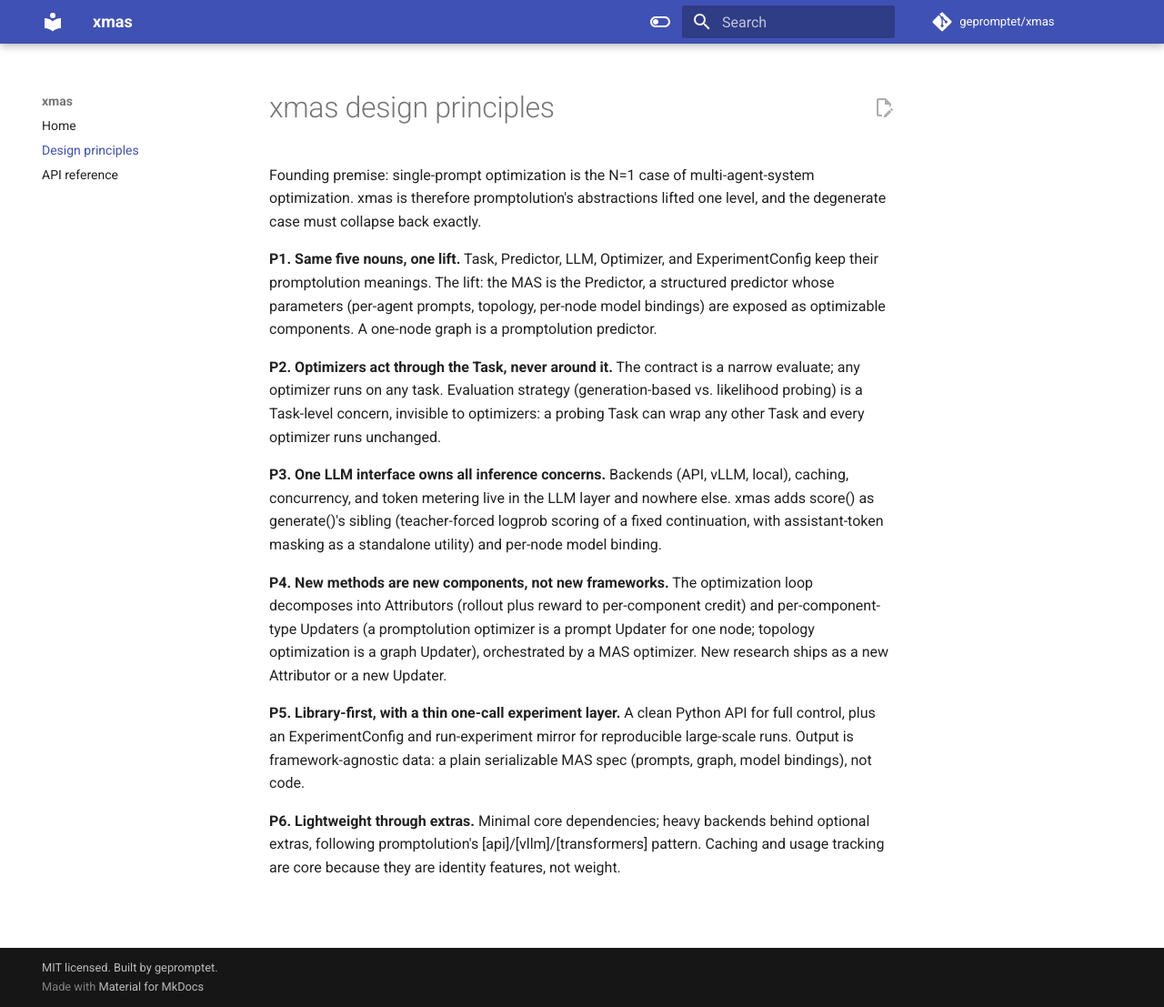
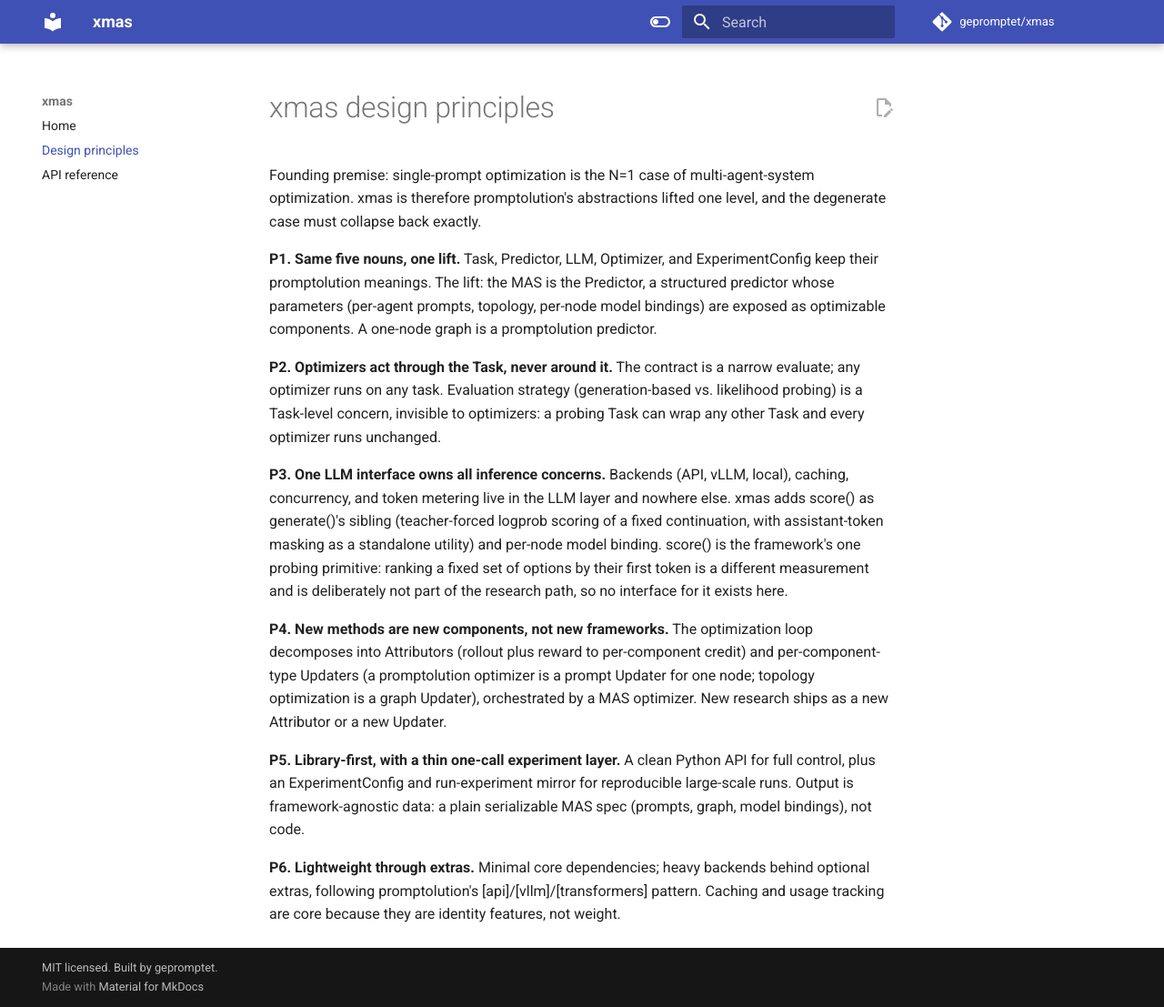
Before and after one commit to AlexisN2002/xmas, an MkDocs documentation site: the page built from docs/design-principles.md, in a window 1280 px wide and 1107 px high. Shown: the whole window at 91% size. Built offline with MkDocs 1.6.1 and Material for MkDocs 9.7.7, drawn with Linux system fonts in a browser that asks for light colours; comment, search, counter and statistics services are not loaded.

Commit message:
docs: name score() as P3's one probing primitive (#13)
Records that teacher-forced continuation scoring is the framework's only
probing primitive, and that first-token option ranking is a different
measurement deliberately kept off the research path, so nobody later reads
the absence of an interface for it as an oversight.

```diff
--- a/docs/design-principles.md
+++ b/docs/design-principles.md
@@ -6,7 +6,7 @@ Founding premise: single-prompt optimization is the N=1 case of multi-agent-syst
 
 **P2. Optimizers act through the Task, never around it.** The contract is a narrow evaluate; any optimizer runs on any task. Evaluation strategy (generation-based vs. likelihood probing) is a Task-level concern, invisible to optimizers: a probing Task can wrap any other Task and every optimizer runs unchanged.
 
-**P3. One LLM interface owns all inference concerns.** Backends (API, vLLM, local), caching, concurrency, and token metering live in the LLM layer and nowhere else. xmas adds score() as generate()'s sibling (teacher-forced logprob scoring of a fixed continuation, with assistant-token masking as a standalone utility) and per-node model binding.
+**P3. One LLM interface owns all inference concerns.** Backends (API, vLLM, local), caching, concurrency, and token metering live in the LLM layer and nowhere else. xmas adds score() as generate()'s sibling (teacher-forced logprob scoring of a fixed continuation, with assistant-token masking as a standalone utility) and per-node model binding. score() is the framework's one probing primitive: ranking a fixed set of options by their first token is a different measurement and is deliberately not part of the research path, so no interface for it exists here.
 
 **P4. New methods are new components, not new frameworks.** The optimization loop decomposes into Attributors (rollout plus reward to per-component credit) and per-component-type Updaters (a promptolution optimizer is a prompt Updater for one node; topology optimization is a graph Updater), orchestrated by a MAS optimizer. New research ships as a new Attributor or a new Updater.
 
```
